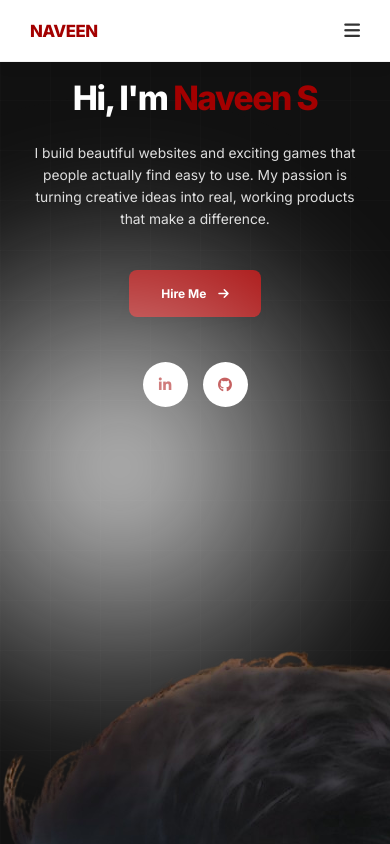
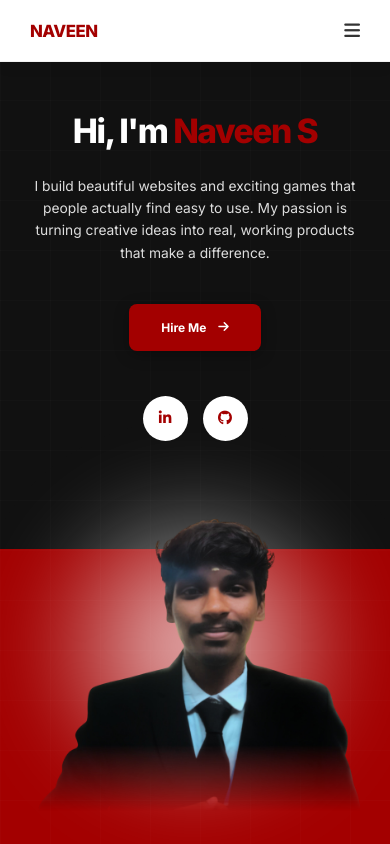
Before and after one commit to Its-Naveen-Bro/main_portfolio, a React (Vite) app: page / in a window 390 px wide. Shown: the top 844 px of the page. Built offline with nearby package versions, Linux system fonts and the light colour scheme.

Commit message:
Fixed mobile responsiveness and hero image scaling

```diff
--- a/src/Portfolio.css
+++ b/src/Portfolio.css
@@ -1,5 +1,4 @@
 :root {
-
   --color-bg-main: #121212;
   --color-bg-alt: #1a1a1a;
   --color-bg-card: #222222;
@@ -59,7 +58,7 @@ body {
   background-color: var(--color-bg-alt);
 }
 
-
+/* TOP BAR & NAVIGATION */
 .topBar {
   position: fixed;
   top: 0;
@@ -135,6 +134,7 @@ body {
   color: var(--color-text-dark);
 }
 
+/* HERO SECTION */
 .heroSection {
   min-height: 100vh;
   display: flex;
@@ -181,7 +181,6 @@ body {
   margin-bottom: 25px;
   color: #ffffff;
 }
-
 
 .heroTitle .textMaroon {
   white-space: nowrap;
@@ -268,7 +267,7 @@ body {
   position: relative;
   height: 600px;
   display: flex;
-  justify-content: center; /* Keeps layout balanced */
+  justify-content: center;
   align-items: center;
 }
 
@@ -276,13 +275,14 @@ body {
   position: absolute;
   top: 50%;
   left: 50%;
-  width: 550px;
-  height: 550px;
-  background: radial-gradient(circle, rgba(255, 255, 255, 0.15) 0%, transparent 65%);
-  transform: translate(-35%, -50%); /* Shifts glow right to match image */
+  width: 600px;
+  height: 600px;
+  background: radial-gradient(circle, rgba(255, 255, 255, 0.8) 0%, rgba(255, 255, 255, 0.3) 40%, transparent 70%);
+  transform: translate(-35%, -50%);
   z-index: 2;
   pointer-events: none;
-  filter: blur(45px);
+  filter: blur(50px);
+  mix-blend-mode: screen;
 }
 
 .heroImageWrapper {
@@ -291,20 +291,19 @@ body {
   height: 100%;
   display: flex;
   align-items: flex-end;
-  transform: translateX(40px); /* Visually moves image to the right without breaking layout */
+  transform: translateX(40px);
 }
 
 .heroImage {
   max-height: 95%;
+  max-width: 100%;
   width: auto;
   object-fit: contain;
   mask-image: linear-gradient(to bottom, black 80%, transparent 100%);
   -webkit-mask-image: linear-gradient(to bottom, black 80%, transparent 100%);
 }
 
-/* -------------------------------------
-   OTHER SECTIONS (Dark Theme styling)
--------------------------------------- */
+/* GENERAL CONTENT SECTIONS */
 .contentSection {
   padding: 100px 0;
   position: relative;
@@ -753,7 +752,7 @@ body {
   background: var(--color-bg-alt);
 }
 
-
+/* CONTACT SECTION */
 .contactBoxes {
   display: grid;
   grid-template-columns: repeat(3, 1fr);
@@ -809,6 +808,7 @@ body {
   color: var(--color-primary);
 }
 
+/* FOOTER */
 .mainFooter {
   padding: 30px 0;
   border-top: 1px solid var(--color-border);
@@ -841,7 +841,7 @@ body {
   background: var(--color-primary);
 }
 
-
+/* MEDIA QUERIES */
 @media (max-width: 1024px) {
   .heroTitle {
     font-size: 3.5rem;
@@ -853,15 +853,14 @@ body {
 }
 
 @media (max-width: 992px) {
-
   .heroSection {
-    background: linear-gradient(180deg, #111111 50%, var(--color-primary) 50.1%);
+    background: linear-gradient(180deg, #111111 65%, var(--color-primary) 65.1%);
   }
 
   .heroContent {
     flex-direction: column;
     text-align: center;
-    gap: 60px;
+    gap: 40px;
   }
 
   .heroLeft {
@@ -885,32 +884,30 @@ body {
   }
 
   .heroRight {
-    height: 400px;
+    height: 380px;
     width: 100%;
   }
-
 
   .heroImageWrapper {
     transform: translateX(0);
     justify-content: center;
     width: 100%;
+    height: 100%;
   }
 
   .imageGlow {
     position: absolute;
-  top: 0%;
-  left: 0%;
-  width: 600px;
-  height: 600px;
-
+    top: 50%;
+    left: 50%;
+    width: 350px;
+    height: 350px;
     background: radial-gradient(circle, rgba(255, 255, 255, 0.8) 0%, rgba(255, 255, 255, 0.3) 40%, transparent 70%);
-  transform: translate(-35%, -50%);
+    transform: translate(-50%, -50%);
     z-index: 2;
     pointer-events: none;
-  filter: blur(50px);
+    filter: blur(35px);
     mix-blend-mode: screen;
   }
-
 
   .menuItems {
     position: absolute;
```
Lines whose indentation alone changed are shown as unchanged.
